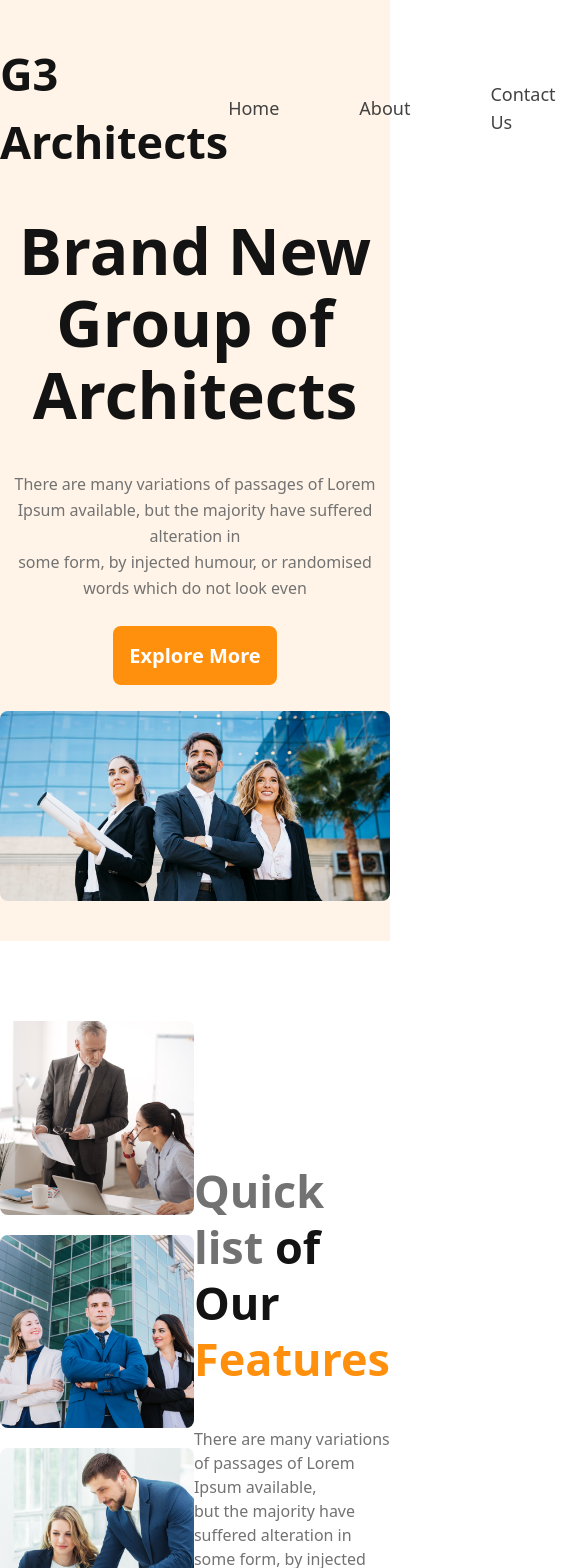
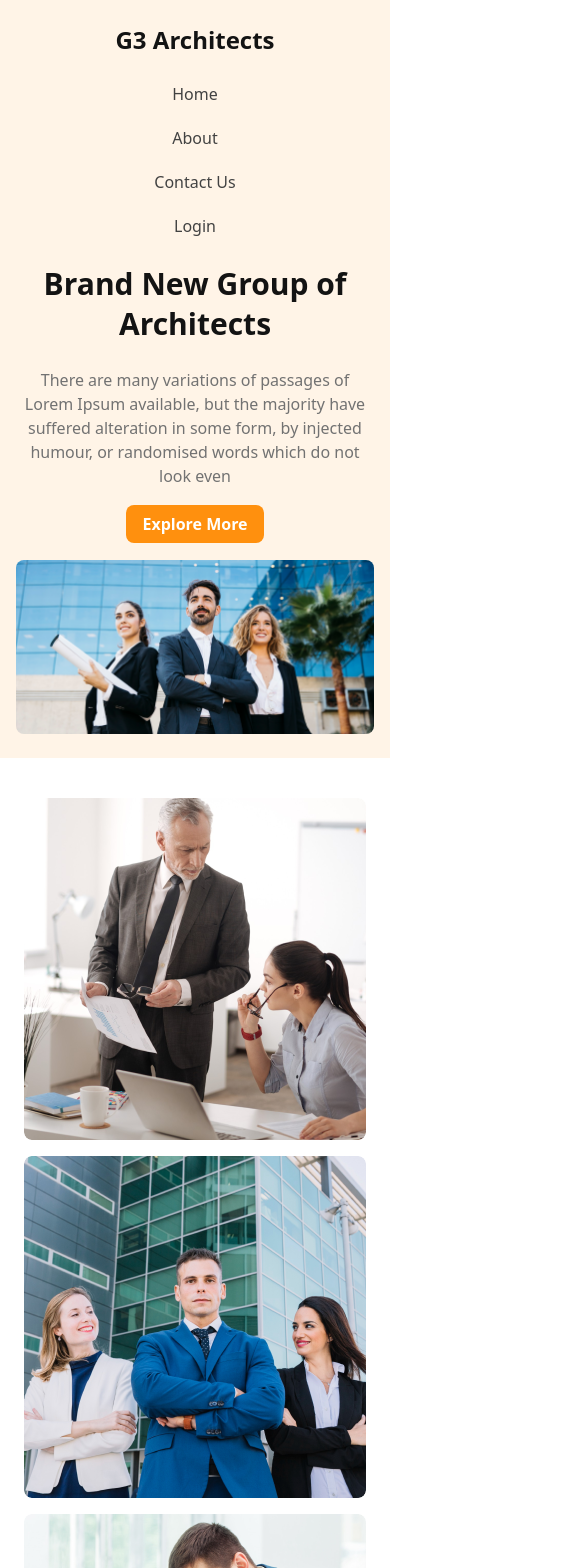
Before and after one commit to coderyeasin/architects, a Next.js app: page / in a window 390 px wide. Shown: the top 1568 px of the page, 585 px wide, since content can reach past the window. Built offline with nearby package versions, Linux system fonts and the light colour scheme.

Commit message:
responsive-done

```diff
--- a/components/Achievements/Achievements.tsx
+++ b/components/Achievements/Achievements.tsx
@@ -16,17 +16,26 @@ const Achievements = () => {
   return (
     <section className="pt-40 pb-20">
       <div className="leading-6.5 space-y-10">
-        <h3 className="text-textPrimary font-bold text-[45px]">Some Facts</h3>
-        <p className="text-grayText text-[16px]">
-          There are many variations of passages of Lorem Ipsum available, but{" "}
-          <br /> the majority have suffered alteration.
+        <h3 className="text-textPrimary font-bold text-2xl md:text-[45px]">
+          Some Facts
+        </h3>
+        <p className="text-grayText text-base md:text-[16px]">
+          There are many variations of passages of Lorem Ipsum available, but
+          <span className="hidden md:inline">
+            {" "}
+            <br /> the majority have suffered alteration.
+          </span>
+          <span className="inline md:hidden">
+            {" "}
+            the majority have suffered alteration.
+          </span>
         </p>
       </div>
-      <div className="py-20 flex justify-between items-center gap-12">
+      <div className="py-10 md:py-20 grid grid-cols-1 sm:grid-cols-2 lg:grid-cols-4 gap-6 md:gap-12">
         {achieveBox.map((item, i) => (
           <div
             key={i}
-            className="w-[241.83] h-[241.83] border-2 border-thirdBg rounded-lg flex flex-col justify-center items-center"
+            className="w-full h-[180px] md:w-[241.83px] md:h-[241.83px] border-2 border-thirdBg rounded-lg flex flex-col justify-center items-center mx-auto"
           >
             <Image
               src={item.icon}
--- a/components/Container/Container.tsx
+++ b/components/Container/Container.tsx
@@ -3,7 +3,11 @@ import React from "react";
 
 const Container = ({ children, className }: CoreProps) => {
   return (
-    <div className={`w-full max-w-360 mx-auto ${className}`}>{children}</div>
+    <div
+      className={`w-full max-w-360 mx-auto px-4 sm:px-6 lg:px-8 ${className || ""}`}
+    >
+      {children}
+    </div>
   );
 };
 
--- a/components/Features/Features.tsx
+++ b/components/Features/Features.tsx
@@ -2,20 +2,28 @@ import Image from "next/image";
 
 const Features = () => {
   return (
-    <section className="py-16">
-      <div className="flex justify-between items-center gap-10">
-        <div className="">
-          <div className="space-y-5 mb-10">
-            <h1 className="font-bold text-textPrimary text-[45px] leading-14 border-l-4 px-6 border-thirdBg">
-              Features you will <br /> love & enjoy
+    <section className="py-10 md:py-16">
+      <div className="flex flex-col lg:flex-row justify-between items-center gap-10">
+        <div className="w-full lg:w-1/2">
+          <div className="space-y-4 md:space-y-5 mb-6 md:mb-10">
+            <h1 className="font-bold text-textPrimary text-2xl md:text-[45px] leading-10 md:leading-14 border-l-4 px-4 md:px-6 border-thirdBg">
+              Features you will <br className="hidden md:block" /> love & enjoy
             </h1>
-            <p className="text-[16px] leading-6.5 text-grayText">
+            <p className="text-base md:text-[16px] leading-6 md:leading-6.5 text-grayText">
               There are many variations of passages of Lorem Ipsum available,
-              but the <br /> majority have suffered alteration in some form, by
-              injected humour, or <br /> randomised words which do not look even
+              but the{" "}
+              <span className="hidden md:inline">
+                <br /> majority have suffered alteration in some form, by
+                injected humour, or <br /> randomised words which do not look
+                even
+              </span>
+              <span className="inline md:hidden">
+                majority have suffered alteration in some form, by injected
+                humour, or randomised words which do not look even
+              </span>
             </p>
           </div>
-          <div className="px-6 space-y-10 ">
+          <div className="px-2 md:px-6 space-y-6 md:space-y-10 ">
             <div>
               <h3 className="font-semibold text-[20px] text-textPrimary">
                 Desktop & Mobile Version
@@ -66,18 +74,19 @@ const Features = () => {
             </div>
           </div>
         </div>
-        <div className="relative">
+        <div className="relative w-full lg:w-1/2 flex justify-center mt-10 lg:mt-0">
           <Image
             src="/images/enjoy.png"
             width={650}
             height={600}
             alt="enjoy"
-            className="rounded-lg"
+            className="rounded-lg w-full max-w-100 md:max-w-162.5 h-auto"
           />
-          <div className="w-85.5 h-50 bg-thirdBg rounded-lg text-white flex flex-col justify-center items-center absolute -bottom-20 -left-42">
-            <span className="font-bold text-[65px] leading-4">10+Year</span>{" "}
-            <br />
-            <span className="font-medium text-[25px] leading-10">
+          <div className="w-50 h-25 md:w-85.5 md:h-50 bg-thirdBg rounded-lg text-white flex flex-col justify-center items-center absolute -bottom-10 md:-bottom-20 left-1/2 -translate-x-1/2 md:left-42 lg:-left-42 md:translate-x-0">
+            <span className="font-bold text-2xl md:text-[65px] leading-4">
+              10+Year
+            </span>
+            <span className="font-medium text-base md:text-[25px] leading-10 lg:pt-5 md:pt-5">
               Experience
             </span>
           </div>
--- a/components/Header/Navbar.tsx
+++ b/components/Header/Navbar.tsx
@@ -15,15 +15,18 @@ const navLinks: navType[] = [
 const Navbar = () => {
   return (
     <header>
-      <nav className="font-work flex justify-between items-center py-10">
-        <Link href="#" className="font-bold text-[45px] text-textPrimary">
+      <nav className="font-work flex flex-col md:flex-row justify-between items-center py-6 md:py-10 gap-4 md:gap-0">
+        <Link
+          href="#"
+          className="font-bold text-2xl md:text-[45px] text-textPrimary mb-2 md:mb-0"
+        >
           G3 Architects
         </Link>
-        <ul className="flex justify-center items-center gap-x-20">
+        <ul className="flex flex-col md:flex-row justify-center items-center gap-4 md:gap-x-20">
           {navLinks.map((item, i) => (
             <li
               key={i}
-              className="font-medium text-[18px] text-[#424242] leading-7"
+              className="font-medium text-base md:text-[18px] text-[#424242] leading-7"
             >
               <Link href={item.path}>{item.name}</Link>
             </li>
--- a/components/HeroSection/HeroSection.tsx
+++ b/components/HeroSection/HeroSection.tsx
@@ -3,20 +3,28 @@ import Link from "next/link";
 
 const HeroSection = () => {
   return (
-    <section className="pb-10">
-      <div className="text-center space-y-10 mb-10">
-        <h1 className="font-work font-bold text-[64px] text-textPrimary leading-18">
-          Brand New <br />
-          Group of Architects{" "}
+    <section className="pb-6 md:pb-10">
+      <div className="text-center space-y-6 md:space-y-10 mb-6 md:mb-10">
+        <h1 className="font-work font-bold text-3xl md:text-[64px] text-textPrimary leading-10 md:leading-18">
+          Brand New <br className="hidden md:block" />
+          Group of Architects
         </h1>
-        <p className="text-[16px] leading-6.5 text-grayText">
+        <p className="text-base md:text-[16px] leading-6 md:leading-6.5 text-grayText">
           There are many variations of passages of Lorem Ipsum available, but
-          the majority have suffered alteration in <br /> some form, by injected
-          humour, or randomised words which do not look even
+          <span className="hidden md:inline">
+            {" "}
+            the majority have suffered alteration in <br /> some form, by
+            injected humour, or randomised words which do not look even
+          </span>
+          <span className="inline md:hidden">
+            {" "}
+            the majority have suffered alteration in some form, by injected
+            humour, or randomised words which do not look even
+          </span>
         </p>
         <Link
           href="#"
-          className="text-white bg-thirdBg font-semibold text-[20px] rounded-lg px-4 py-4"
+          className="text-white bg-thirdBg font-semibold text-base md:text-[20px] rounded-lg px-4 py-2 md:px-4 md:py-4"
         >
           Explore More
         </Link>
@@ -26,7 +34,7 @@ const HeroSection = () => {
         width={1440}
         height={700}
         alt="banner"
-        className="rounded-lg bg-cover"
+        className="rounded-lg bg-cover w-full h-auto max-h-[300px] md:max-h-[700px] object-cover"
       />
     </section>
   );
--- a/components/Home/Home.tsx
+++ b/components/Home/Home.tsx
@@ -12,13 +12,13 @@ const HomePage = () => {
   return (
     <>
       <section className="w-full h-auto bg-bgSecondary">
-        <Container>
+        <Container className="px-4 sm:px-6 lg:px-8">
           <Navbar />
           <HeroSection />
         </Container>
       </section>
       <section>
-        <Container>
+        <Container className="px-4 sm:px-6 lg:px-8">
           <QuickTour />
           <Features />
           <Achievements />
--- a/components/QuickTour/QuickTour.tsx
+++ b/components/QuickTour/QuickTour.tsx
@@ -3,9 +3,9 @@ import Link from "next/link";
 
 const QuickTour = () => {
   return (
-    <section className="py-20">
-      <div className="flex justify-around items-center ">
-        <div className="flex flex-wrap justify-center gap-5">
+    <section className="py-10 md:py-20">
+      <div className="flex flex-col lg:flex-row justify-around items-center gap-10">
+        <div className="flex flex-wrap justify-center gap-4 md:gap-5 w-full lg:w-full">
           <Image
             src="/images/clients-one.png"
             width={342}
@@ -35,19 +35,27 @@ const QuickTour = () => {
             className="rounded-lg"
           />
         </div>
-        <div className="space-y-10 mx-auto">
-          <h3 className="text-[45px] font-bold text-textPrimary leading-14">
-            <span className="text-grayText">Quick list</span> of Our <br />{" "}
-            <span className="text-thirdBg">Features</span>
+        <div className="space-y-6 md:space-y-10 mx-auto w-full lg:w-1/2 text-center lg:text-left">
+          <h3 className="text-2xl md:text-[45px] font-bold text-textPrimary leading-10 md:leading-14">
+            <span className="text-grayText">Quick list</span> of Our
+            <br className="hidden md:block" />
+            <span className="text-thirdBg"> Features</span>
           </h3>
-          <p className="text-grayText">
+          <p className="text-grayText text-base md:text-[16px]">
             There are many variations of passages of Lorem Ipsum available,
-            <br /> but the majority have suffered alteration in some form, by
-            injected humour, or randomised words which do not look even
+            <span className="hidden md:inline">
+              but the majority have suffered alteration in some form, by
+              injected humour, or randomised words which do not look even
+            </span>
+            <span className="inline md:hidden">
+              {" "}
+              but the majority have suffered alteration in some form, by
+              injected humour, or randomised words which do not look even
+            </span>
           </p>
           <Link
             href="#"
-            className="text-white bg-thirdBg font-semibold text-[20px] rounded-lg px-4 py-4"
+            className="text-white bg-thirdBg font-semibold text-base md:text-[20px] rounded-lg px-4 py-2 md:px-4 md:py-4"
           >
             Explore More
           </Link>
--- a/components/Sponsors/Sponsors.tsx
+++ b/components/Sponsors/Sponsors.tsx
@@ -2,15 +2,24 @@ import Image from "next/image";
 
 const Sponsors = () => {
   return (
-    <section className="py-20">
-      <div className="leading-6.5 space-y-7 text-center">
-        <h3 className="text-textPrimary font-bold text-[45px]">Our Sponsors</h3>
-        <p className="text-[16px] text-grayText">
-          There are many variations of passages of Lorem Ipsum available, but{" "}
-          <br /> the majority have suffered alteration.
+    <section className="py-10 md:py-20">
+      <div className="leading-6.5 space-y-4 md:space-y-7 text-center">
+        <h3 className="text-textPrimary font-bold text-2xl md:text-[45px]">
+          Our Sponsors
+        </h3>
+        <p className="text-base md:text-[16px] text-grayText">
+          There are many variations of passages of Lorem Ipsum available, but
+          <span className="hidden md:inline">
+            {" "}
+            <br /> the majority have suffered alteration.
+          </span>
+          <span className="inline md:hidden">
+            {" "}
+            the majority have suffered alteration.
+          </span>
         </p>
       </div>
-      <div className="py-20 flex justify-between items-center">
+      <div className="py-10 md:py-20 grid grid-cols-2 sm:grid-cols-3 lg:grid-cols-5 gap-6 md:gap-10 items-center justify-items-center">
         <Image
           src="/spotify-Logo.png"
           width={166.76}
```
Also changed, not shown: components/Footer/Footer.tsx (+4 -4 lines), tailwind.config.js (added, +35 -0 lines).
